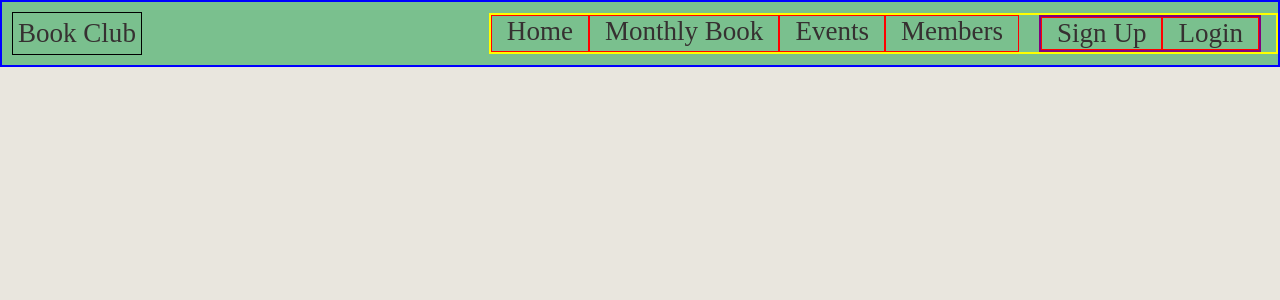
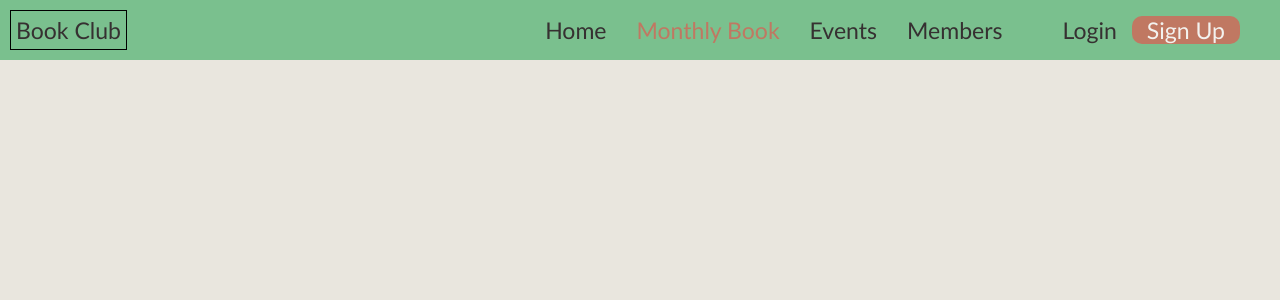
Before and after one commit to diaz-francisco/LetterBookd, a React (Vite) app in the folder frontend/: page / in a window 1280 px wide. Shown: the top 300 px of the page. Built offline with nearby package versions, Linux system fonts and the light colour scheme.

Commit message:
Ui Updates

```diff
--- a/frontend/src/components/LandingPage/Header.css
+++ b/frontend/src/components/LandingPage/Header.css
@@ -1,5 +1,5 @@
 * {
-  font-size: 1.3rem;
+  font-size: 1.2rem;
   box-sizing: border-box;
   margin: 0;
   padding: 0;
@@ -12,15 +12,30 @@
   background-color: #7ac08e;
   position: sticky;
   width: 100%;
-  border: 2px solid blue;
   z-index: 999;
+  box-shadow: inset;
 }
 
 .right-item {
   display: flex;
-  margin-right: 15px;
-  margin-left: 20px;
-  border: 2px solid purple;
+  margin-right: 30px;
+  margin-left: 30px;
+}
+
+.signup {
+  background-color: rgb(192, 120, 98);
+  /* border: dashed 3px rgb(192, 120, 98);
+  margin-top: -3px; */
+  border-radius: 10px;
+  margin-right: 10px;
+}
+
+.signup a {
+  color: #f3f2ef;
+}
+
+.monthly a {
+  color: rgb(192, 120, 98);
 }
 
 .title {
@@ -41,22 +56,24 @@ a:visited {
 
 a:hover,
 a:active {
-  color: #a386ac;
+  color: #ffffff;
+  /* color: #a386ac; */
 }
 
 ul {
   display: flex;
   flex-direction: row;
   list-style: none;
-  border: 2px solid yellow;
+
   padding: 0;
   margin: 0;
   white-space: nowrap;
 }
 
+/*
 li {
   border: 1px solid red;
-}
+} */
 
 @media (min-width: 320px) and (max-width: 480px) {
   .header-container {
--- a/frontend/src/components/LandingPage/Header.tsx
+++ b/frontend/src/components/LandingPage/Header.tsx
@@ -33,7 +33,7 @@ const Header: React.FC = () => {
           <li>
             <a href="/home">Home</a>
           </li>
-          <li>
+          <li className="monthly">
             <a href="/monthly">Monthly Book</a>
           </li>
           <li>
@@ -45,10 +45,10 @@ const Header: React.FC = () => {
           <div></div>
           <div className="right-item">
             <li>
+              <a href="#login">Login</a>
+            </li>
+            <li className="signup">
               <a href="#sign-up">Sign Up</a>
-            </li>
-            <li>
-              <a href="#login">Login</a>
             </li>
           </div>
         </ul>
--- a/frontend/src/index.css
+++ b/frontend/src/index.css
@@ -1,6 +1,9 @@
 :root {
   background-color: #e9e6de;
-  color: white;
+  color: grey;
+  font-family: "Trebuchet MS",
+    "Lucida Sans Unicode", "Lucida Grande",
+    "Lucida Sans", Arial, sans-serif;
 }
 
 html,
```
